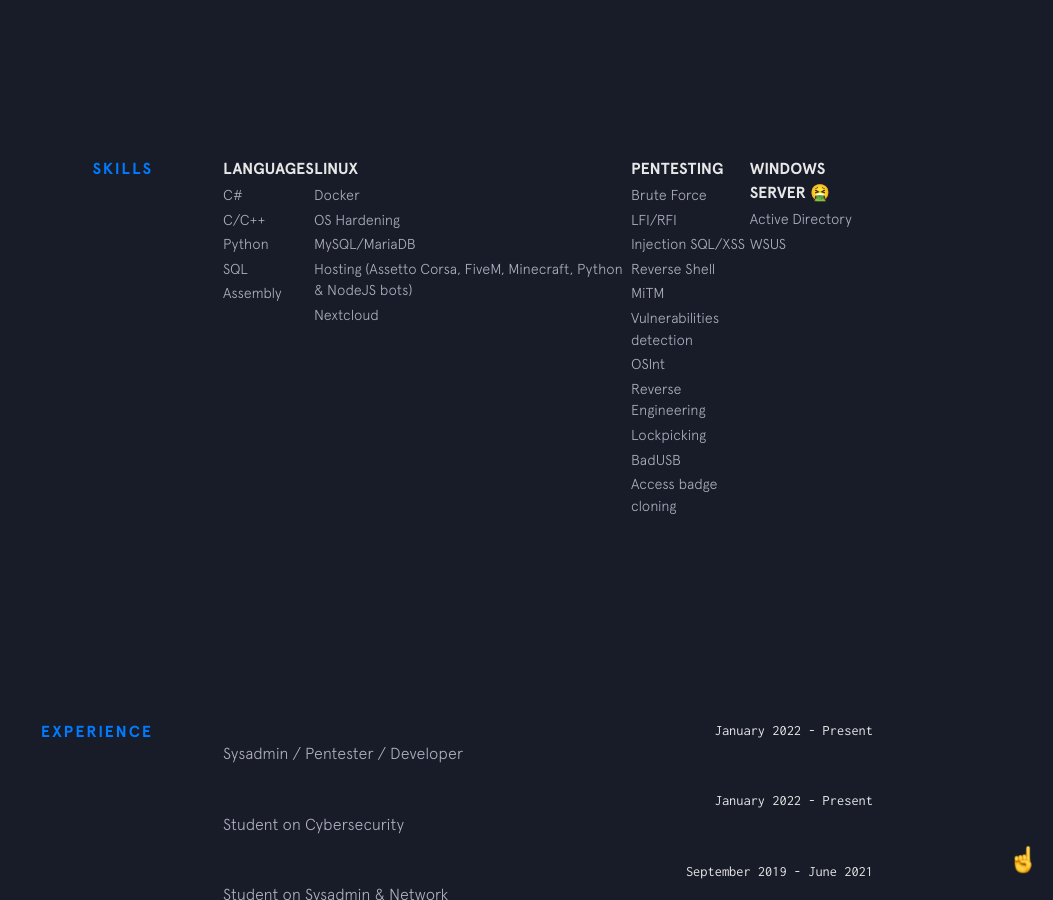
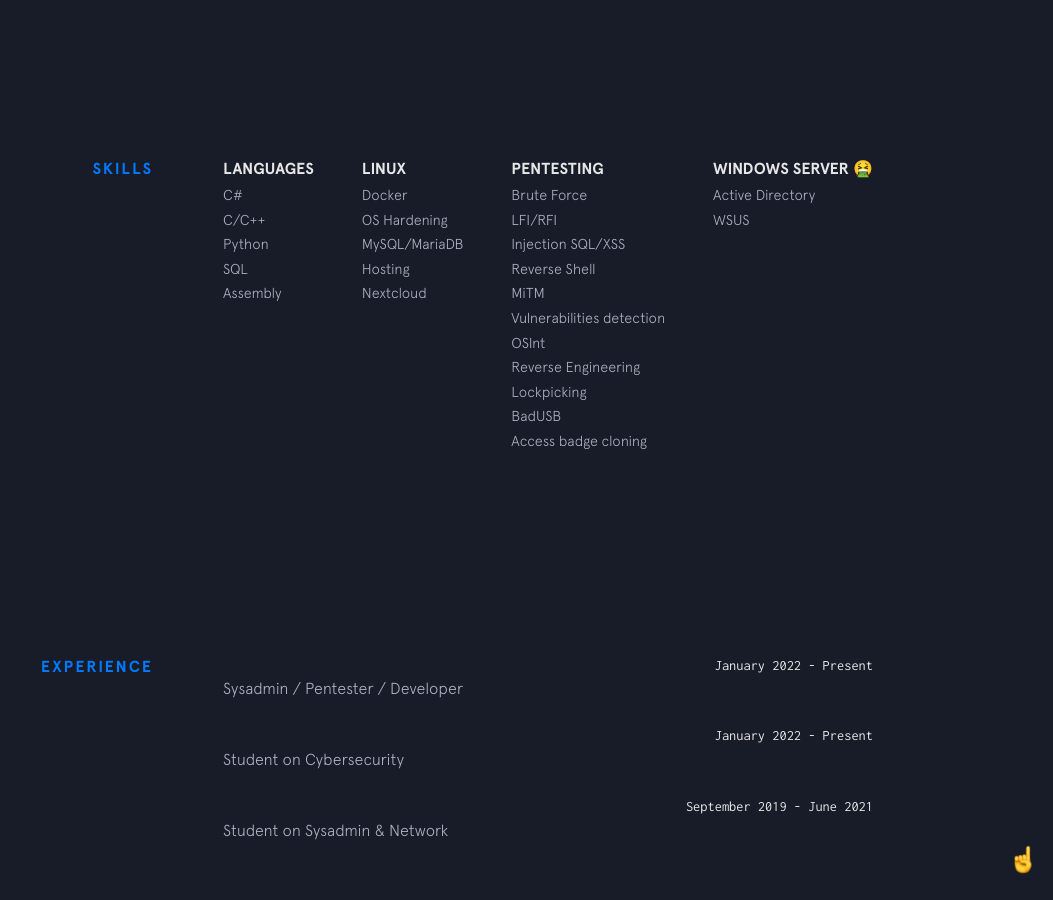
Before and after one commit to Fastiraz/Fastiraz.github.io, a Jekyll site: the page built from index.html, in a window 1280 px wide and 900 px high, scrolled down 1359 px. Shown: the whole window, without its empty margins (227-1280 px from the left). Built offline with Jekyll 4.4.1, drawn with Linux system fonts in a browser that asks for light colours; nearby versions of some CDN libraries.

Commit message:
Update skills.yml

```diff
--- a/_data/skills.yml
+++ b/_data/skills.yml
@@ -9,7 +9,7 @@ frameworks:
   - item: Docker
   - item: OS Hardening
   - item: MySQL/MariaDB
-  - item: Hosting (Assetto Corsa, FiveM, Minecraft, Python & NodeJS bots)
+  - item: Hosting
   - item: Nextcloud
 
 tools:
```
